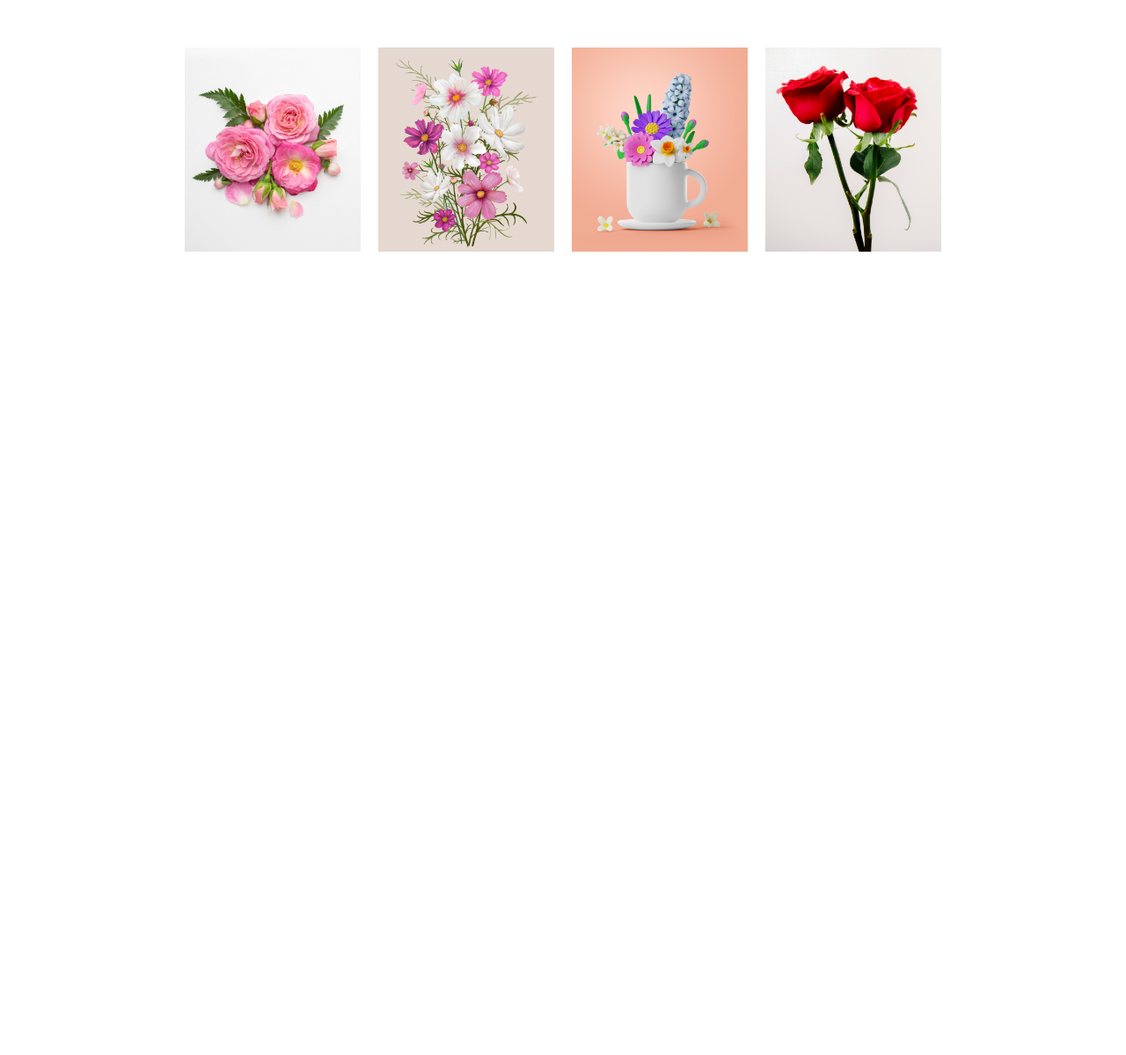
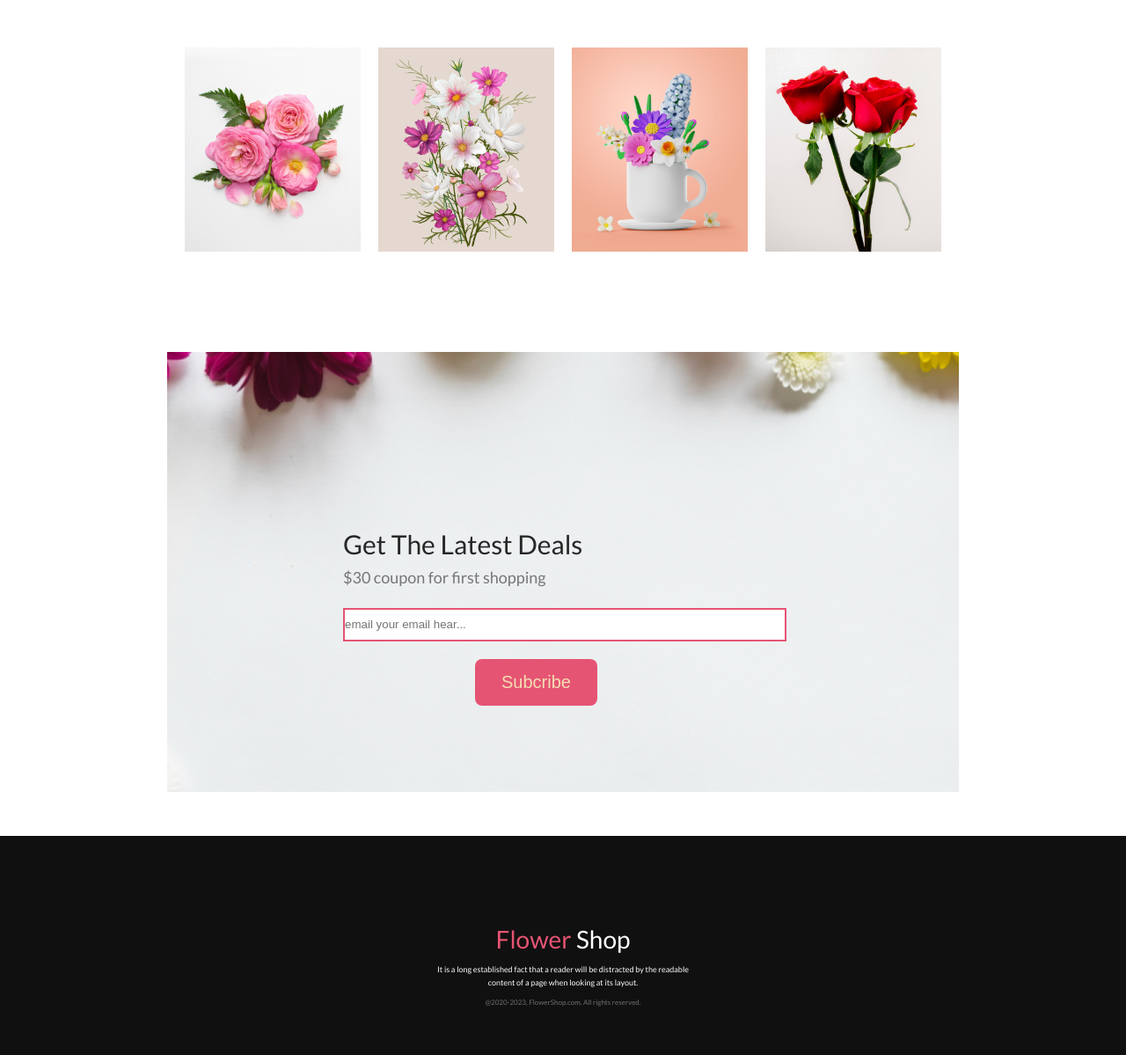
Before and after one commit to dipukumar11/assignment, a plain HTML site: page index.html in a window 1280 px wide. Shown: the part 2349-3548 px from the top of the page at 88% size. Before the commit the page ends 2649 px from the top, so only its background shows below. Drawn offline with Linux system fonts and the light colour scheme.

Commit message:
end the day

```diff
--- a/index.html
+++ b/index.html
@@ -123,6 +123,27 @@
 </section>
 
 
+<section class="email-section">
+    <div class="email-content">
+        <h1>Get The Latest Deals</h1>
+        <p>$30 coupon for first shopping</p>
+        <input type="email" placeholder="email your email hear..."/>
+        <button class="bt"><a href="#">Subcribe</a></button>
+    </div>
+</section>
+
+
+
+
+
+
+
+
+
+
+
+
+
 
 
 
@@ -130,6 +151,16 @@
 
     </main>
     <footer>
+        <section>
+            <div class="footer-section">
+                <div class="footer-content">
+                    <h1> <span id="fl">Flower</span> Shop</h1>
+                    <p>It is a long established fact that a reader will be distracted by the readable <br>content of a page when looking at its layout.</p>
+
+                    <span id="all">@2020-2023, FlowerShop.com. All rights reserved. </span>
+                </div>
+            </div>
+        </section>
 
     </footer>
 
--- a/style.css
+++ b/style.css
@@ -289,3 +289,115 @@ line-height: 20px;
 
 
 }
+.email-section{
+
+background-image: url("Flower Asset/Rectangle 9.png");
+height: 300px;
+background-size: cover;
+background-position: center;
+background-repeat: no-repeat;
+width:900px;
+margin:auto;
+
+margin-top: 100px;
+padding-top:200px;
+
+}
+.email-content{
+
+    margin-left:200px;
+}
+.email-content h1{
+
+color: #272727;
+
+font-family: Lato;
+font-size: 30px;
+font-style: normal;
+font-weight: 400;
+line-height: normal;
+}
+.email-content p{
+    color: rgba(39, 39, 39, 0.60);
+
+font-family: Lato;
+font-size: 18px;
+font-style: normal;
+font-weight: 200;
+line-height: 10px;
+margin-top: 15px;
+}
+.email-content input{width: 500px;
+    height: 34px;
+    margin-top: 30px;
+
+border:2px solid #E55473;
+
+}
+
+.bt a{
+    color:wheat;
+    text-decoration: none;
+    font-weight: 400;
+    font-size: 20px;
+}
+.bt{
+
+    margin-top:20px;
+    display: inline-flex;
+padding: 15px 30px;
+align-items: flex-start;
+gap: 10px;
+border-radius: 8px;
+background: #E55473;
+border:none;
+margin-left:150px;
+}
+.footer-section{
+    background-color: #111010;
+
+height: 249px;
+margin-top: 50px;
+}
+.footer-content{
+padding-top: 100px;
+
+
+
+}
+.footer-content h1{
+  color:white;
+font-family: Lato;
+font-size: 28px;
+font-style: normal;
+font-weight: 400;
+line-height: normal;
+text-align: center;
+}
+#fl{
+    color: #E55473;
+}
+.footer-content p{
+    Copy
+color: rgba(255, 255, 255, 0.90);
+
+font-family: Lato;
+font-size: 9px;
+font-style: normal;
+font-weight: 200;
+line-height: 15px;
+color:white;
+text-align: center;
+margin-top:10px
+}
+#all{
+    color: rgba(255, 255, 255, 0.40);
+text-align: center;
+font-family: Lato;
+font-size: 8px;
+font-style: normal;
+font-weight: 200;
+line-height: normal;
+display: block;
+margin-top:10px
+}
```
